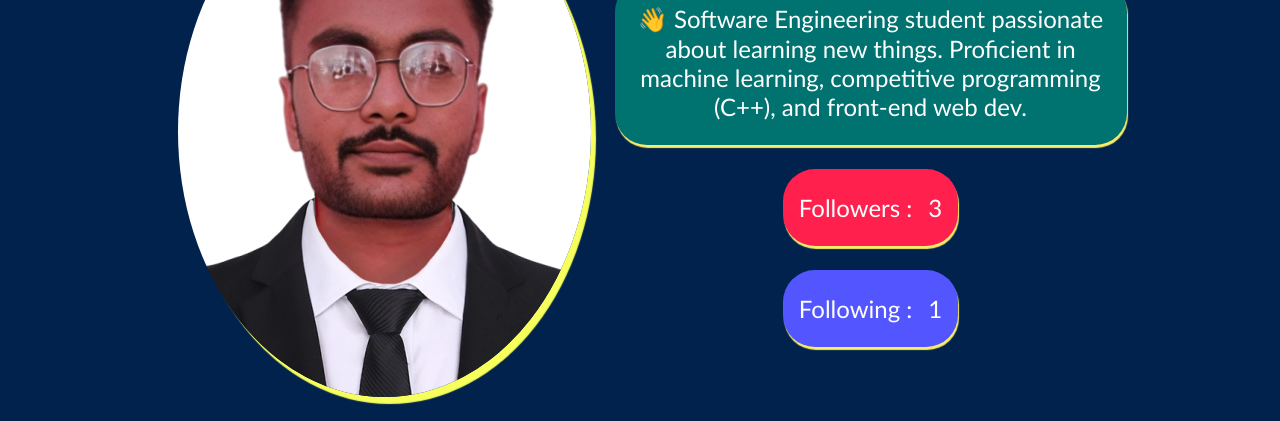
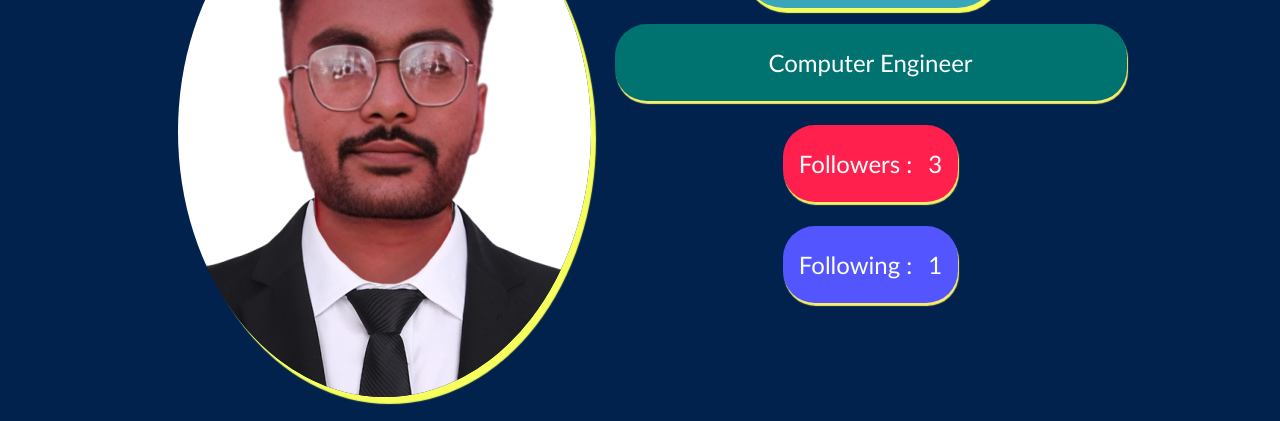
Before and after one commit to dhrumilkarena/Github_profile_viewer, a plain HTML site: page index.html in a window 1280 px wide. Shown: the part 402-823 px from the top of the page. Drawn offline with Linux system fonts and the light colour scheme.

Commit message:
Update index.html

```diff
--- a/index.html
+++ b/index.html
@@ -28,7 +28,7 @@
                 <p class="username">@dhrumilkarena</p>
             </div>
             <div class="box-2">
-                <p class="bio">👋 Software Engineering student passionate about learning new things. Proficient in machine learning, competitive programming (C++), and front-end web dev.</p>
+                <p class="bio">Computer Engineer</p>
             </div>
             <div class="box-3">
                 <div class="followers">
```
